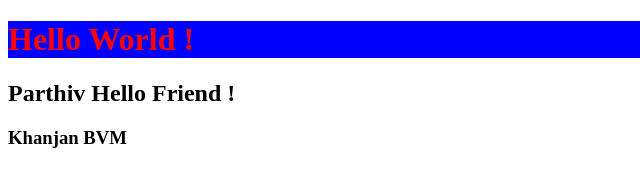
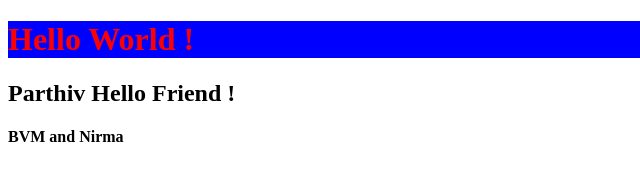
Before and after one commit to Parthiv1211/testing, a plain HTML site: page index.html in a window 1280 px wide. Shown: the full height of the page, 0-640 px from the left. Drawn offline with Linux system fonts and the light colour scheme.

Commit message:
remove <h3>, add <h4>

```diff
--- a/index.html
+++ b/index.html
@@ -10,6 +10,6 @@
 <body>
      <h1>Hello World !</h1>
      <h2>Parthiv Hello Friend !</h2>
-     <h3>Khanjan BVM</h3>
+     <h4>BVM and Nirma</h4>
 </body>
 </html>
```
